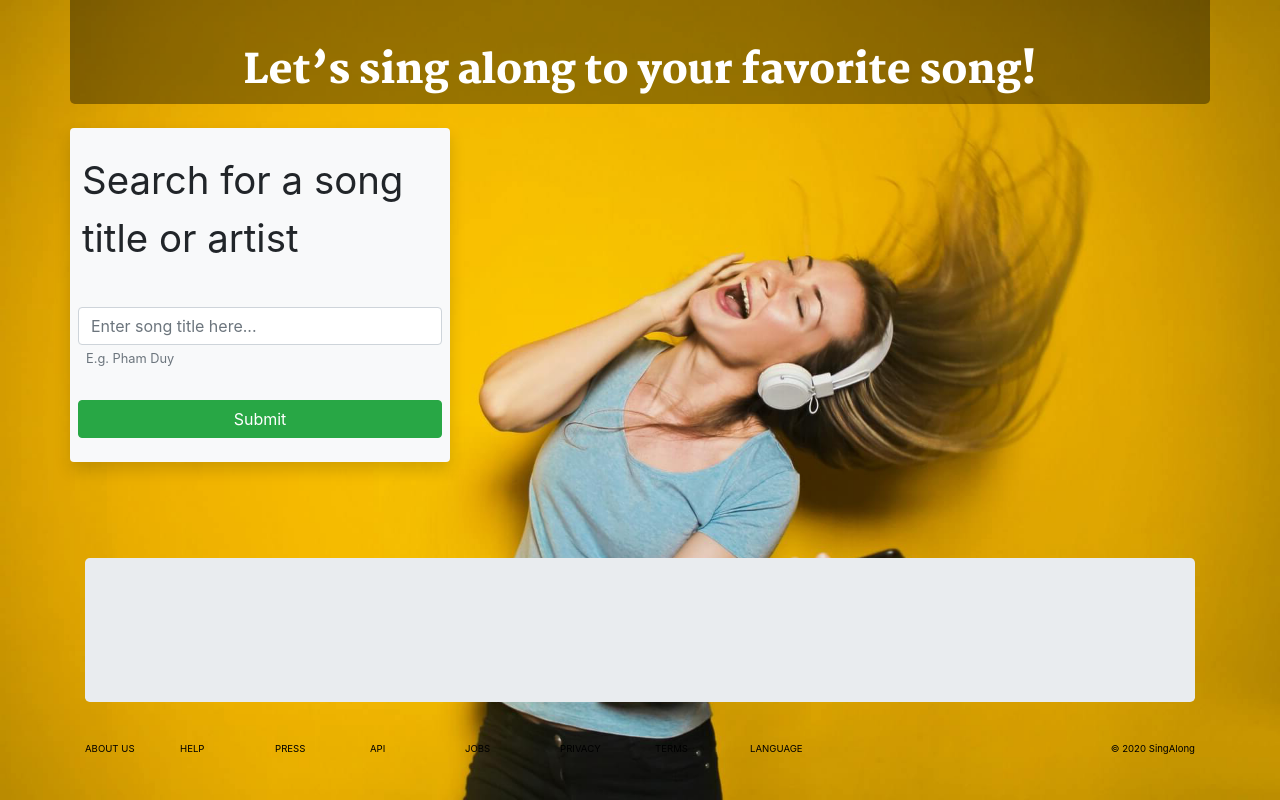
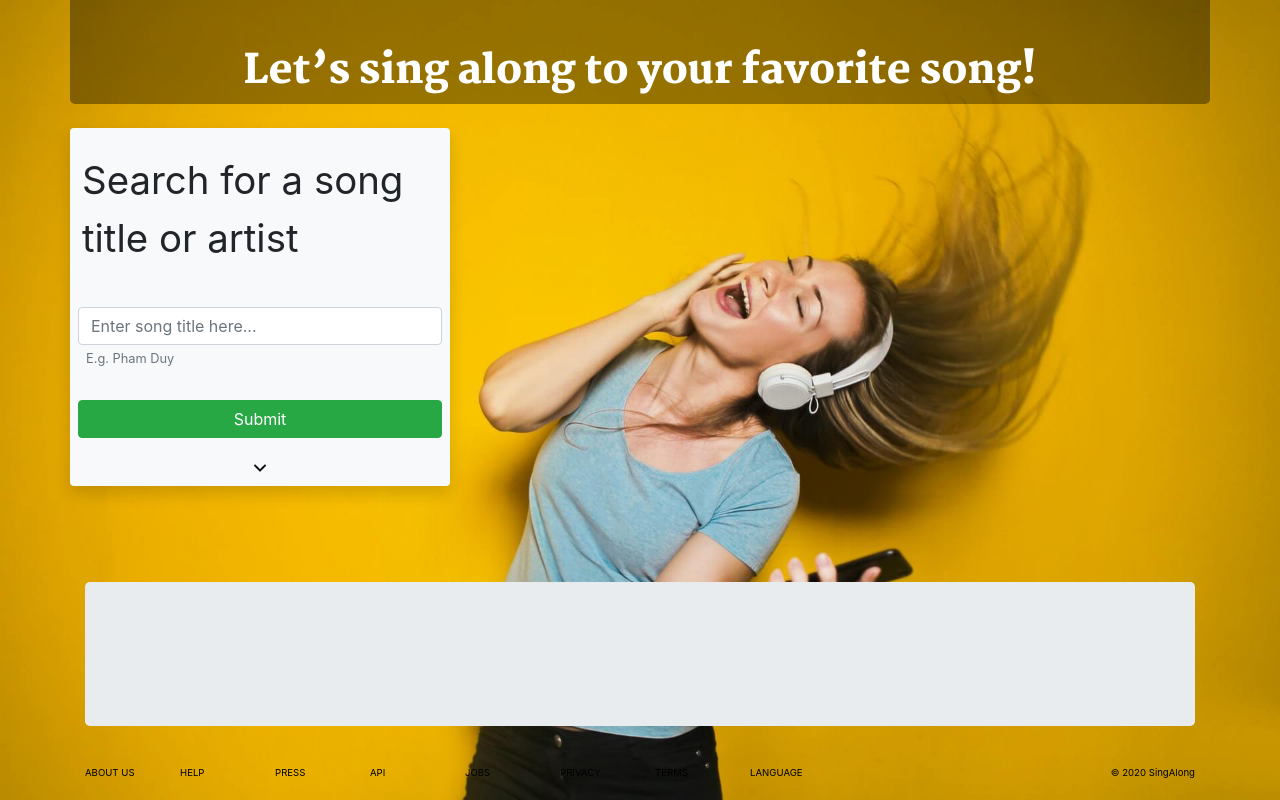
Before and after one commit to trantntran/FightingCode, a Flask app: template templates/home.html in a window 1280 px wide. Run offline with Flask 2, Linux system fonts and the light colour scheme; the template is opened without the code that fills it, so the values that code supplies are empty; some libraries are stand-ins or nearby versions.

Commit message:
Added scroll arrow

```diff
--- a/static/styles/main.css
+++ b/static/styles/main.css
@@ -1,3 +1,7 @@
+html {
+    scroll-behavior: smooth;
+}
+
 main{
     background: transparent;
 }
@@ -27,8 +31,11 @@
     font-size: 3vw;
 }
 
-.country-flags{
-    max-width: 4vw;
+.scroll-arrow{
+    text-align: center;
+}
+#arrow{
+    width: 1vw;
 }
 
 .footer-elements a {
--- a/templates/home.html
+++ b/templates/home.html
@@ -2,7 +2,6 @@
 
 {% block stylescripts %}
 <link href="https://fonts.googleapis.com/css?family=Martel:900&display=swap" rel="stylesheet">
-<link rel="stylesheet" href="/static/styles/main.css">
 {% endblock %}
 
 <!-- <body> -->
@@ -29,6 +28,7 @@
                 </div>
 
                 <input class="btn btn-success w-100 my-3" type="submit" name="submit_button" value="Submit">
+                <div class="scroll-arrow"><a href="#Lyrics"><img id="arrow" src="/static/images/arrow.png" alt="Scroll Down"></a></div>
         </form>
         <!-- end input group -->
         </div>
@@ -37,7 +37,7 @@
 </div>
     <div class="container salary-axis mt-5">
         <div class="row">
-            <div class="col-12">
+            <div id="Lyrics" class="col-12">
                 {% if data == None %}
                 <div class="jumbotron text-center">
                     <h1 class="display-3">Song title</h1>
--- a/templates/template.html
+++ b/templates/template.html
@@ -9,6 +9,7 @@
     <!-- Bootstrap CSS -->
     <link rel="stylesheet" href="https://stackpath.bootstrapcdn.com/bootstrap/4.3.1/css/bootstrap.min.css" integrity="sha384-ggOyR0iXCbMQv3Xipma34MD+dH/1fQ784/j6cY/iJTQUOhcWr7x9JvoRxT2MZw1T" crossorigin="anonymous">
     <!-- My CSS -->
+    <link rel="stylesheet" href="/static/styles/main.css">
     {% block stylescripts %}{% endblock %}
 
     <!-- Logo -->
```
Also changed, not shown: static/images/arrow.png (added).
